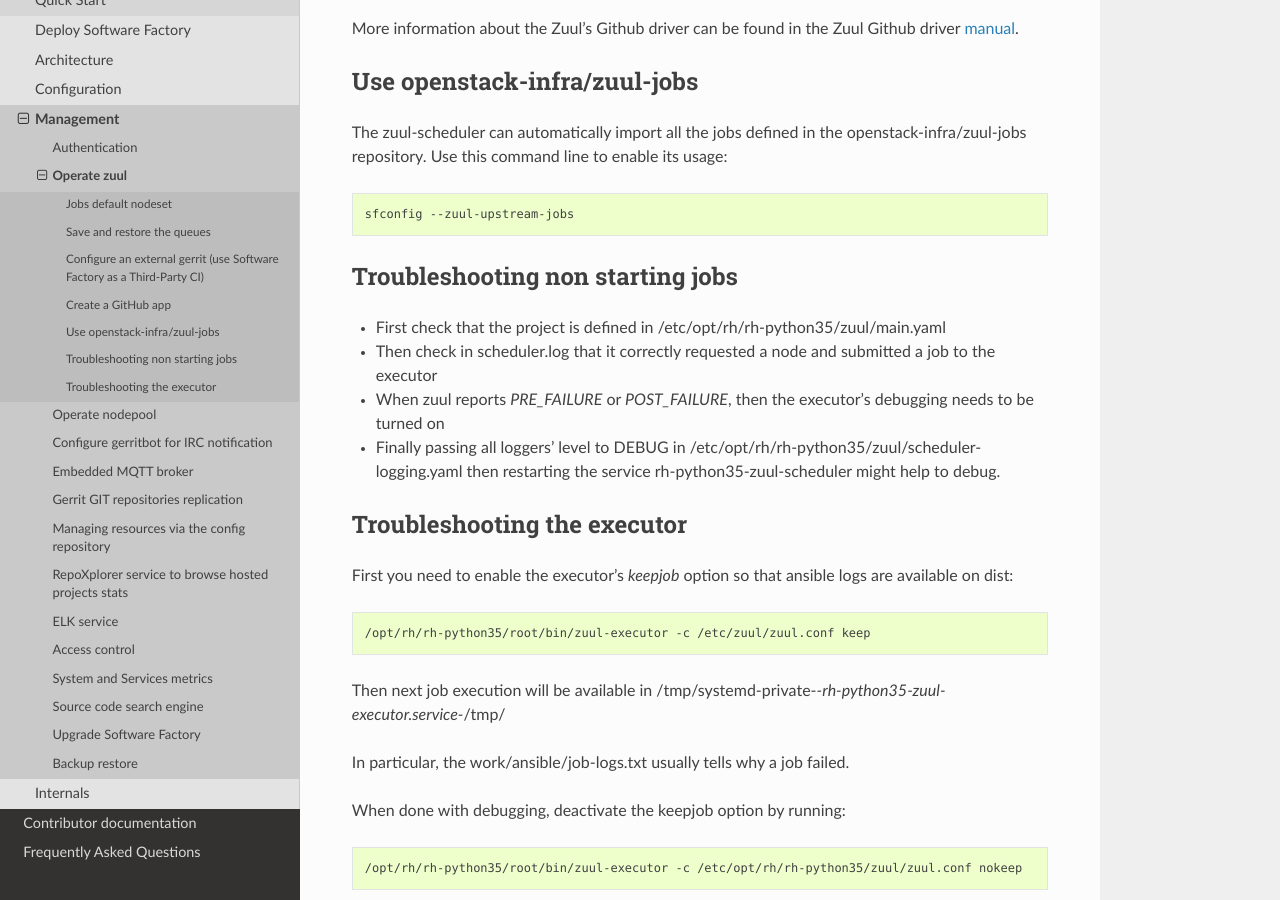
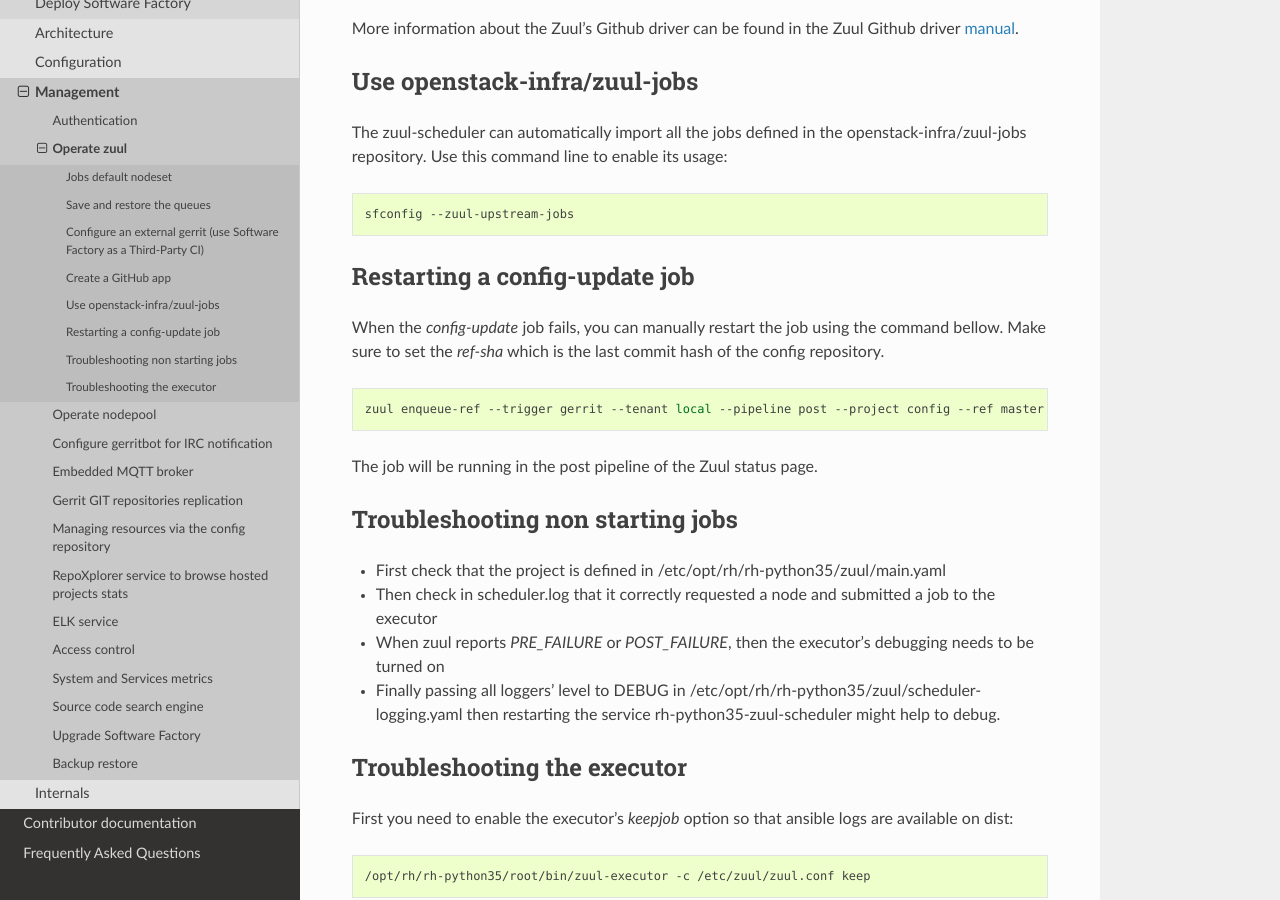
Before and after one commit to softwarefactory-project/sf-docs, a Sphinx documentation site: the page built from docs/operator/zuul_operator.rst, in a window 1280 px wide and 900 px high, scrolled down 2740 px. Built offline with Sphinx 7.4.7 and the Read the Docs theme 2.0.0, drawn with Linux system fonts in a browser that asks for light colours.

Commit message:
moved section "How to restart a config-update job" from FAQ to Ops
Change-Id: I9bd044c53590c085091ca005e3fc435d01fdd5a2
Signed-off-by: Christoph Görn <goern@redhat.com>

```diff
--- a/docs/operator/zuul_operator.rst
+++ b/docs/operator/zuul_operator.rst
@@ -149,6 +149,22 @@
     sfconfig --zuul-upstream-jobs
 
 
+.. _restart_config_update:
+
+Restarting a config-update job
+----------------------------------
+
+When the *config-update* job fails, you can manually restart the job using
+the command bellow. Make sure to set the *ref-sha* which is the last commit
+hash of the config repository.
+
+.. code-block:: bash
+
+    zuul enqueue-ref --trigger gerrit --tenant local --pipeline post --project config --ref master --newrev ref-sha
+
+The job will be running in the post pipeline of the Zuul status page.
+
+
 Troubleshooting non starting jobs
 ---------------------------------
 
```
Also changed, not shown: docs/faqs/restart_config_update.rst (+1 -11 lines).
